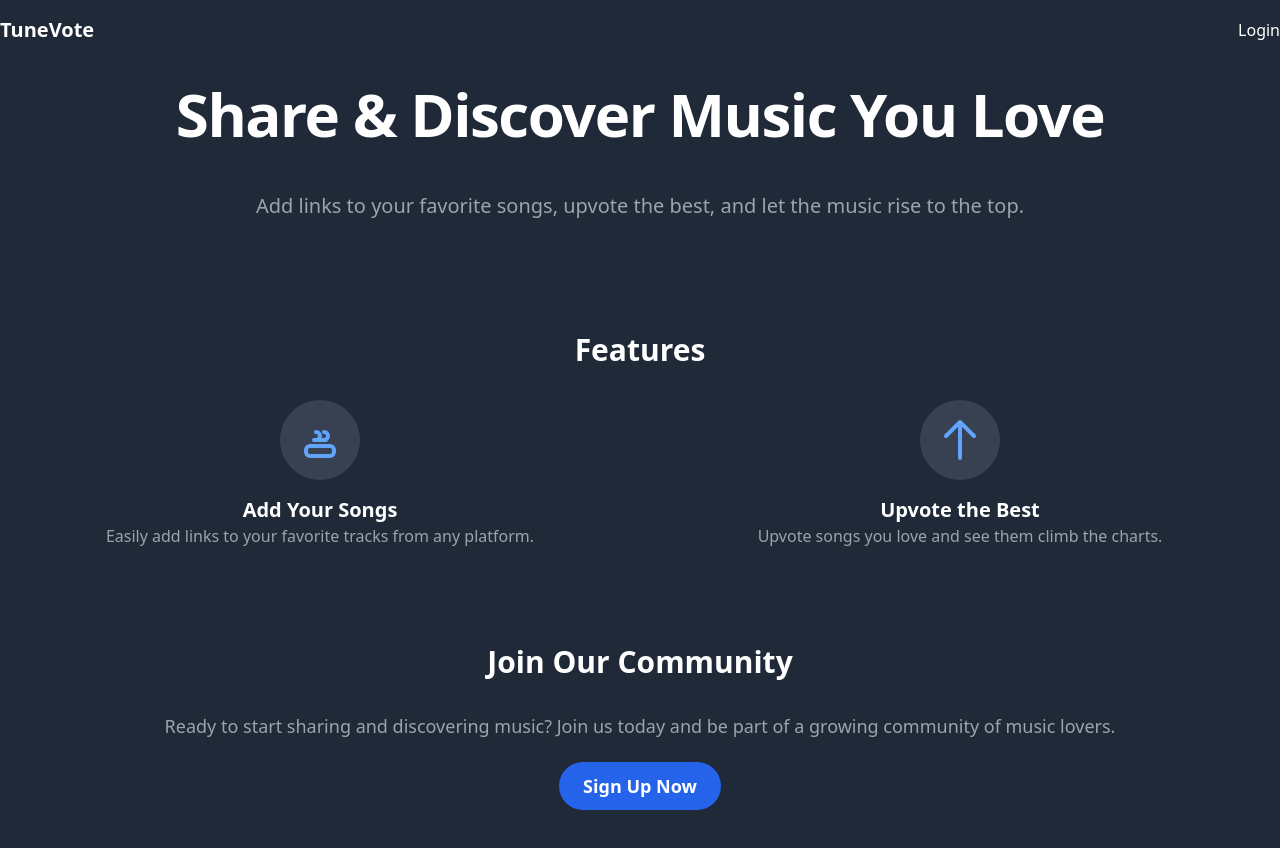
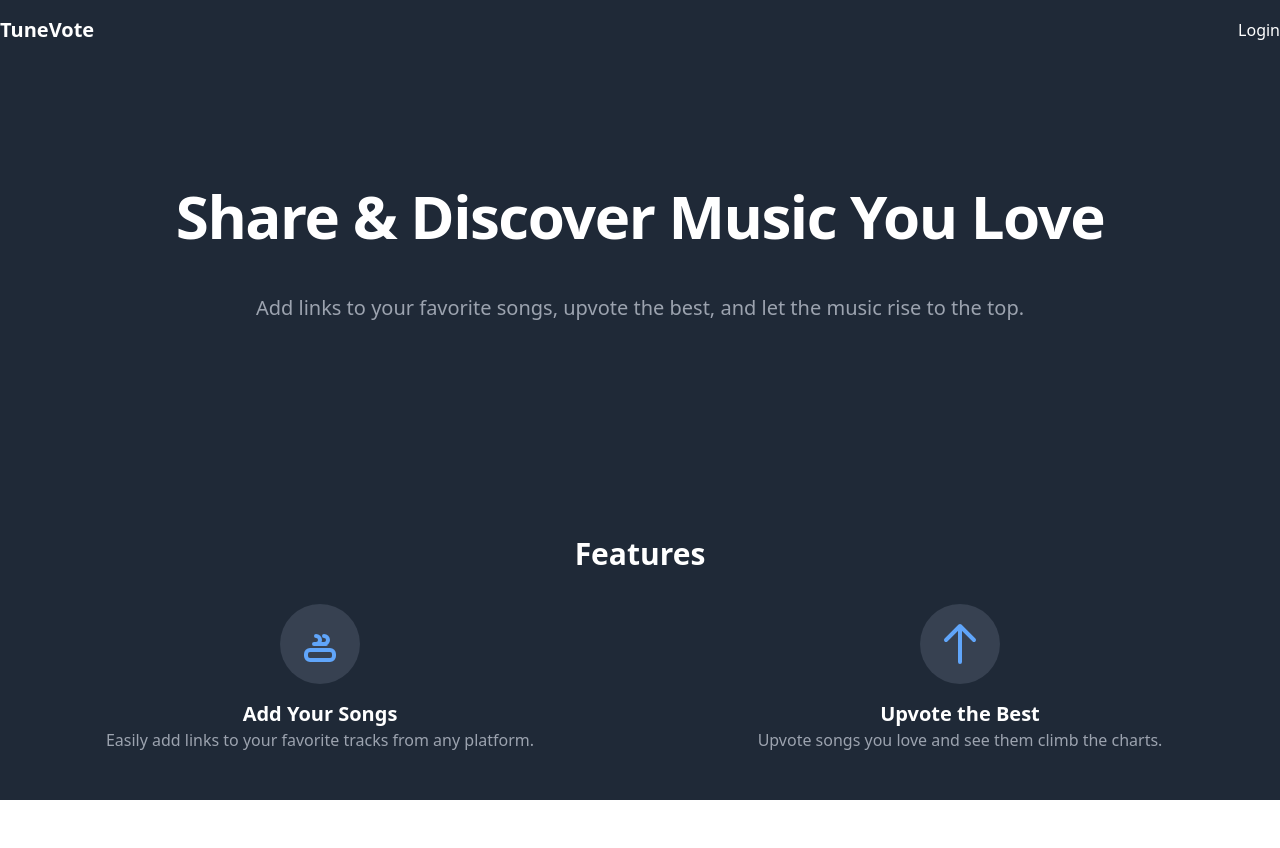
Before and after one commit to Ag18231766/TuneVote, a React (Vite) app in the folder frontend/: page / in a window 1280 px wide. After the commit the page ends 800 px from the top, so only its background shows below. Built offline with nearby package versions, Linux system fonts and the light colour scheme.

Commit message:
landingPage changes done

```diff
--- a/frontend/src/pages/Landing.tsx
+++ b/frontend/src/pages/Landing.tsx
@@ -46,22 +46,6 @@ export default function LandingPage() {
         </div>
       </section>
 
-
-
-      {/* Join Section */}
-      <section id="join" className="w-full py-12 bg-gray-800">
-        <div className="container mx-auto px-4 text-center">
-          <h2 className="text-3xl font-bold mb-8">Join Our Community</h2>
-          <p className="text-lg text-gray-400 mb-8">
-            Ready to start sharing and discovering music? Join us today and be part of a growing community of music lovers.
-          </p>
-          <a href="#" className="bg-blue-600 text-white px-6 py-3 rounded-full text-lg font-semibold hover:bg-blue-700">
-            Sign Up Now
-          </a>
-        </div>
-      </section>
-
-
     </div>
   );
 }
@@ -84,7 +68,7 @@ export function AppBar({isLanding}:{isLanding:boolean}){
           <ul className="flex space-x-6">
           <li>
           <button onClick={handleLogin}>Login</button>
-          {!isLanding ? <Link to="/" className="hover:underline">Logout</Link> : null}
+          {!isLanding ? <Link to="/" onClick={() => logout()} className="hover:underline">Logout</Link> : null}
           </li>
           </ul>
 
```
